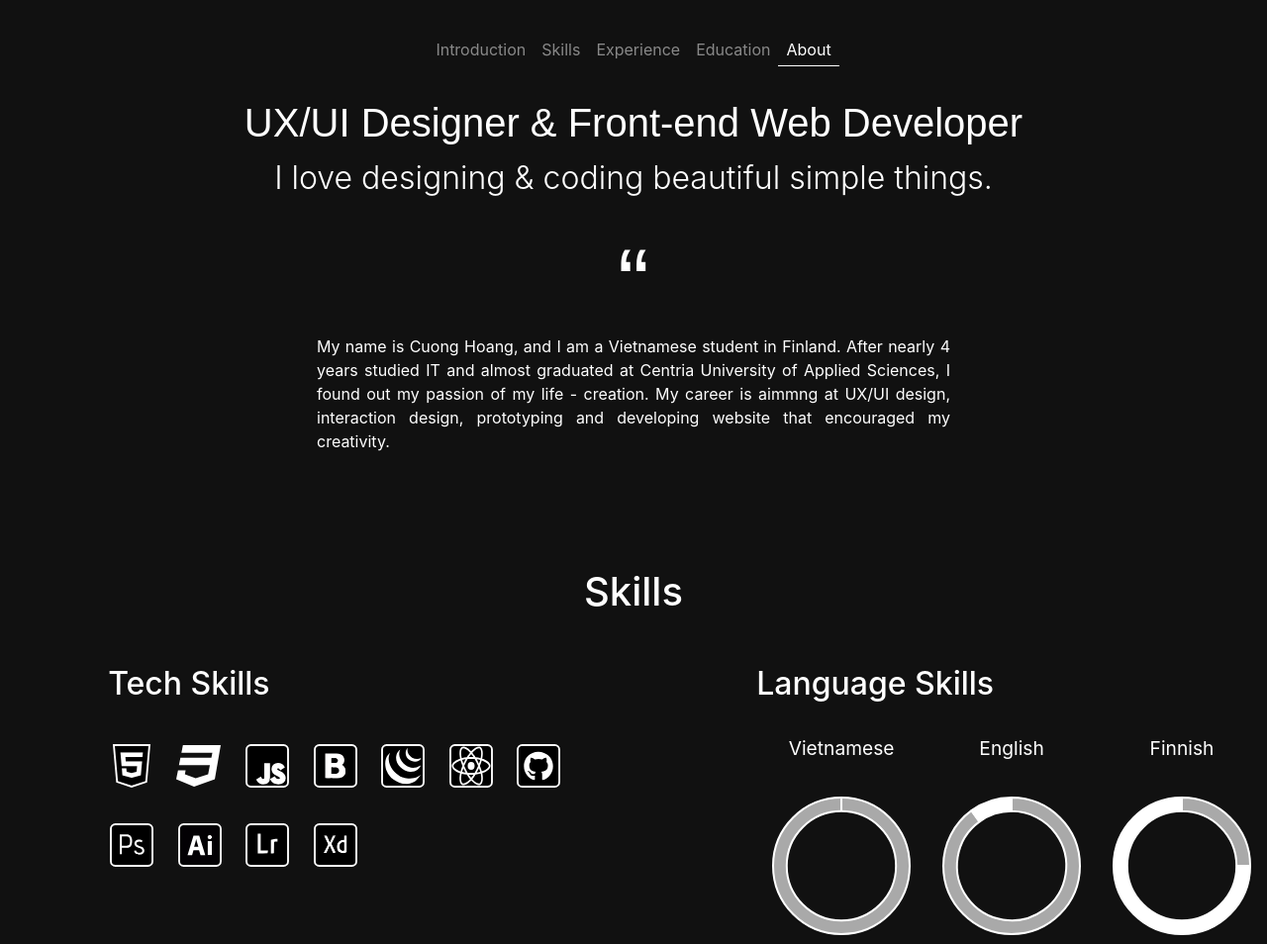
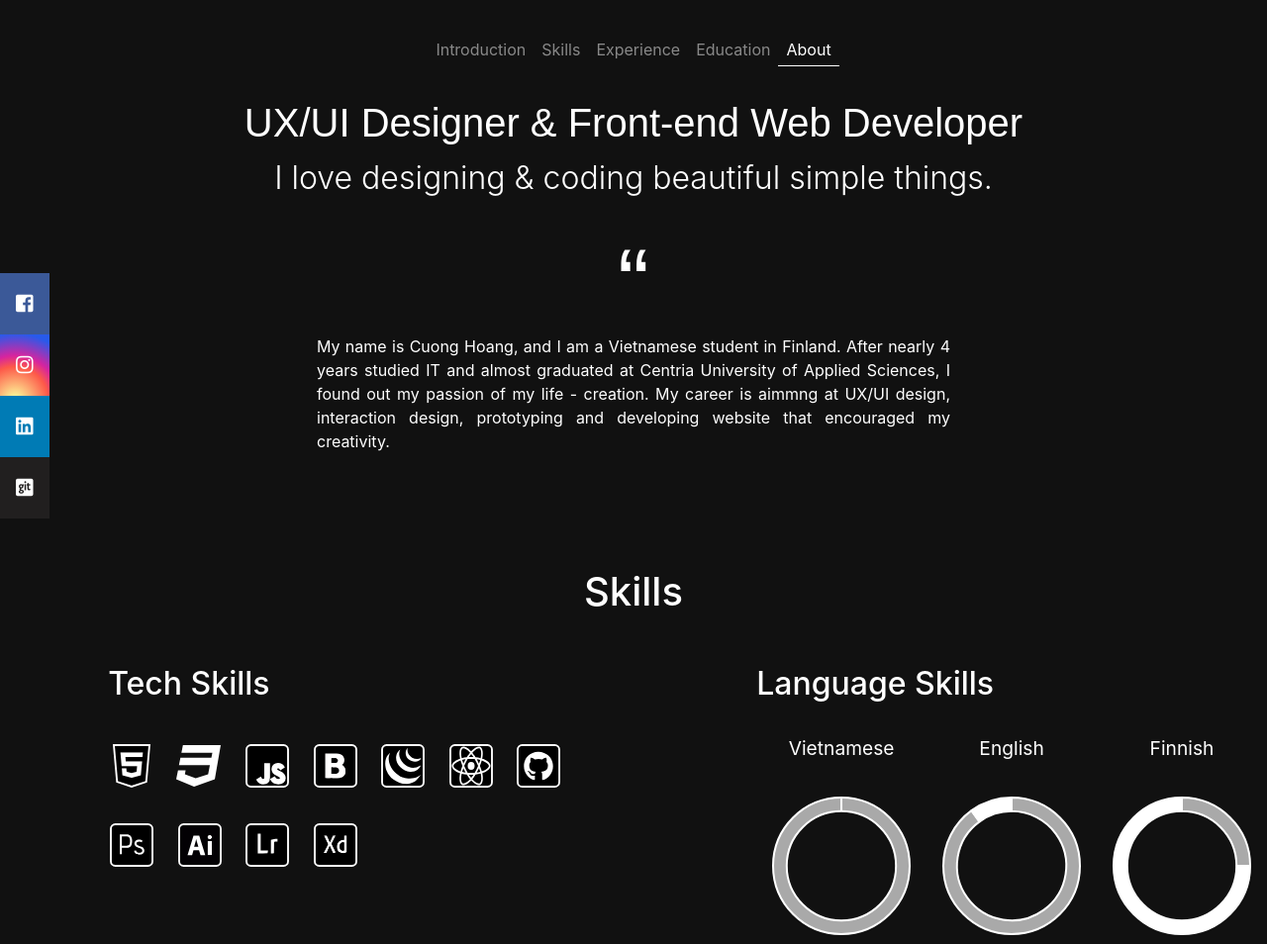
Before and after one commit to cuongcntr/hoangcuongptg.github.io, a plain HTML site: page it.html in a window 1280 px wide. Shown: the top 954 px of the page at 99% size. Drawn offline with nearby package versions, Linux system fonts and the light colour scheme.

Commit message:
update sticky icon bar

```diff
--- a/css/it.css
+++ b/css/it.css
@@ -20,6 +20,50 @@ html, body{
     border-bottom: 1px solid #ffffff;
     padding-bottom: 4px;
 }
+
+/* Sticky Social Bar */
+
+.icon-bar {
+    position: fixed;
+    top: 50%;
+    -webkit-transform: translateY(-50%);
+    -ms-transform: translateY(-50%);
+    transform: translateY(-50%);
+}
+
+.icon-bar a {
+    display: block;
+    text-align: center;
+    padding: 16px;
+    transition: all 0.3s ease;
+    color: white;
+    font-size: 20px;
+}
+
+.icon-bar a:hover {
+    background: #000;
+}
+
+.icon-bar .facebook {
+    background: #3B5998;
+    color: white;
+}
+
+.icon-bar .instagram {
+    background: radial-gradient(circle at 30% 107%, #fdf497 0%, #fdf497 5%, #fd5949 45%,#d6249f 60%,#285AEB 90%);
+    color: white;
+}
+
+.icon-bar .linkedin {
+    background: #007bb5;
+    color: white;
+}
+
+.icon-bar .github {
+    background: #211f1f;
+    color: white;
+}
+
 
 /* Section */
 .container-fluid{
--- a/it.html
+++ b/it.html
@@ -52,6 +52,13 @@
                     </li>
                 </ul>
         </nav>
+
+        <div class="icon-bar">
+            <a class="facebook" href="https://www.facebook.com/hoangcuong260297" target="_blank"><i class="fab fa-facebook-square" ></i></a>
+            <a class="instagram" href="https://www.instagram.com/manhcuong_izme" target="_blank"><i class="fab fa-instagram"></i></a>
+            <a class="linkedin" href="https://www.linkedin.com/in/hoangcuong260297" target="_blank"><i class="fab fa-linkedin"></i></a>
+            <a class="github" href="https://github.com/cuongcntr" target="_blank"><i class="fab fa-git-square"></i></a>
+        </div>
 
         <!-- Section Introduction -->
         <div id="introduction" class="container-fluid">
```
